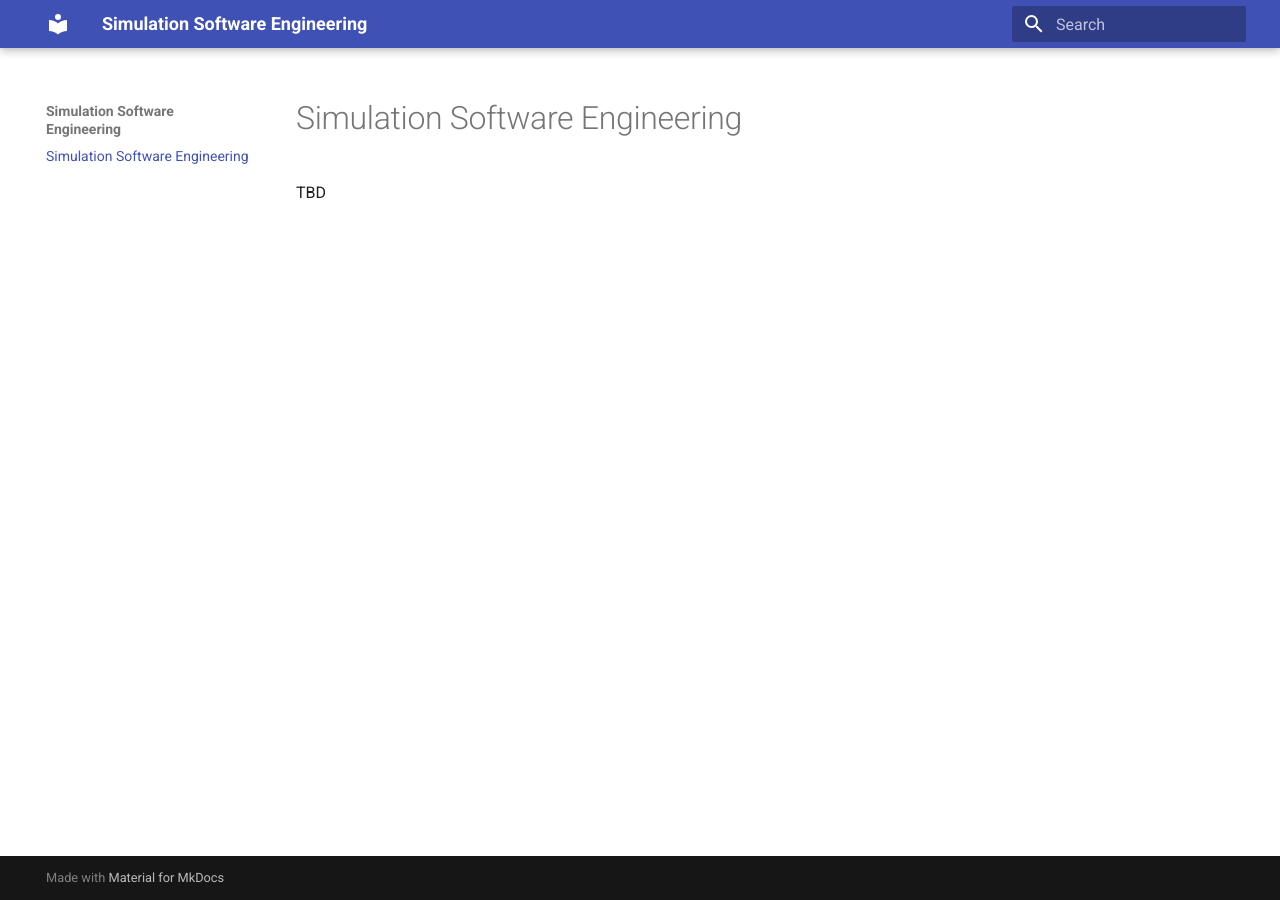
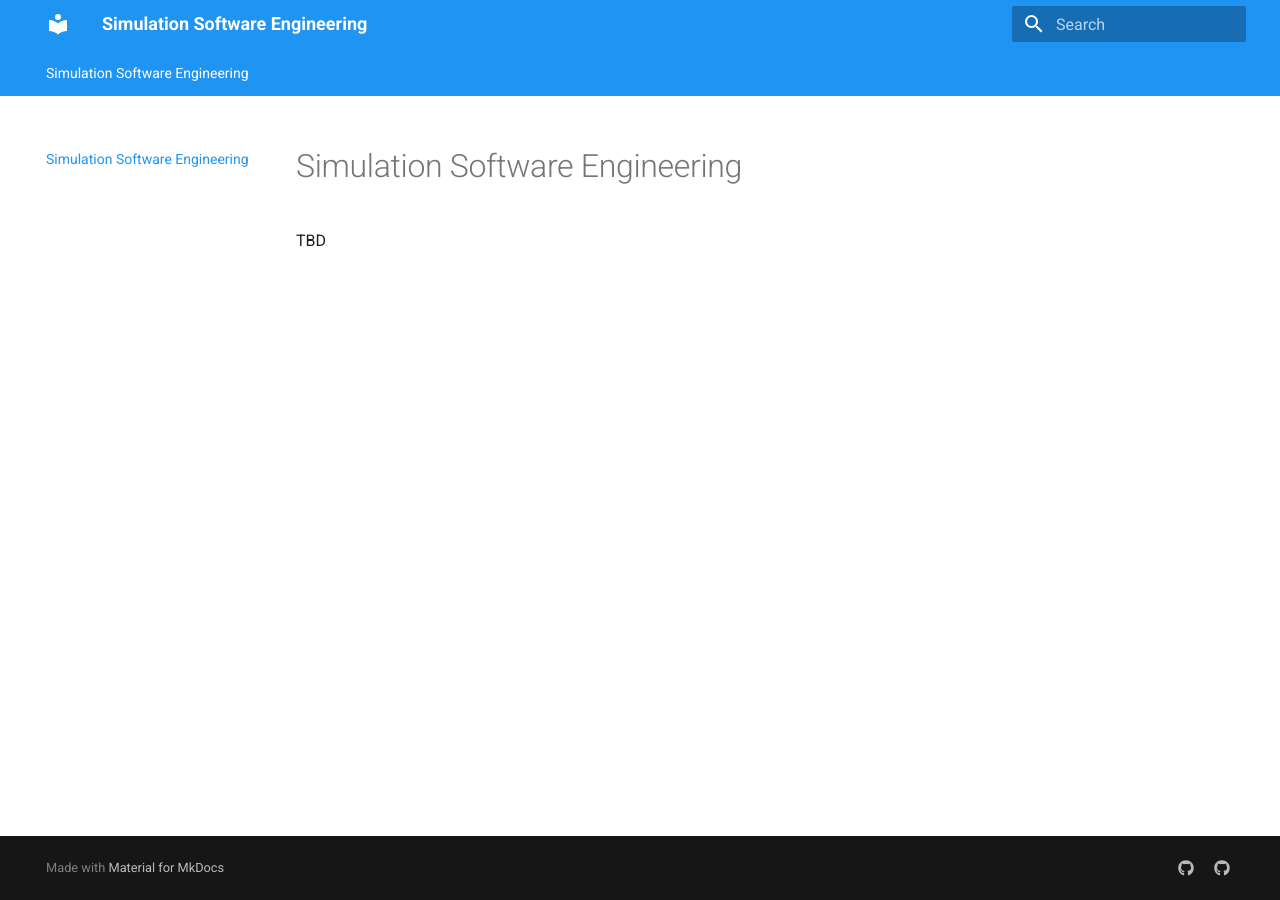
Before and after one commit to Simulation-Software-Engineering/homepage, an MkDocs documentation site: the page built from docs/index.md, in a window 1280 px wide. Built offline with MkDocs 1.6.1 and Material for MkDocs 9.7.7, drawn with Linux system fonts in a browser that asks for light colours.

Commit message:
update mkdocs configuration

```diff
--- a/mkdocs.yml
+++ b/mkdocs.yml
@@ -3,3 +3,18 @@ site_name: Simulation Software Engineering
 
 theme:
   name: material
+#  icon:
+#    logo: Simulation-Software-Engineering/homepage
+#    repo: fontawesome/brands/git-alt
+  palette:
+    primary: blue
+    accent: blue
+  features:
+    - navigation.tabs
+
+extra:
+  social:
+    - icon: fontawesome/brands/github
+      link: https://github.com/ajaust
+    - icon: fontawesome/brands/github
+      link: https://github.com/uekerman
```
